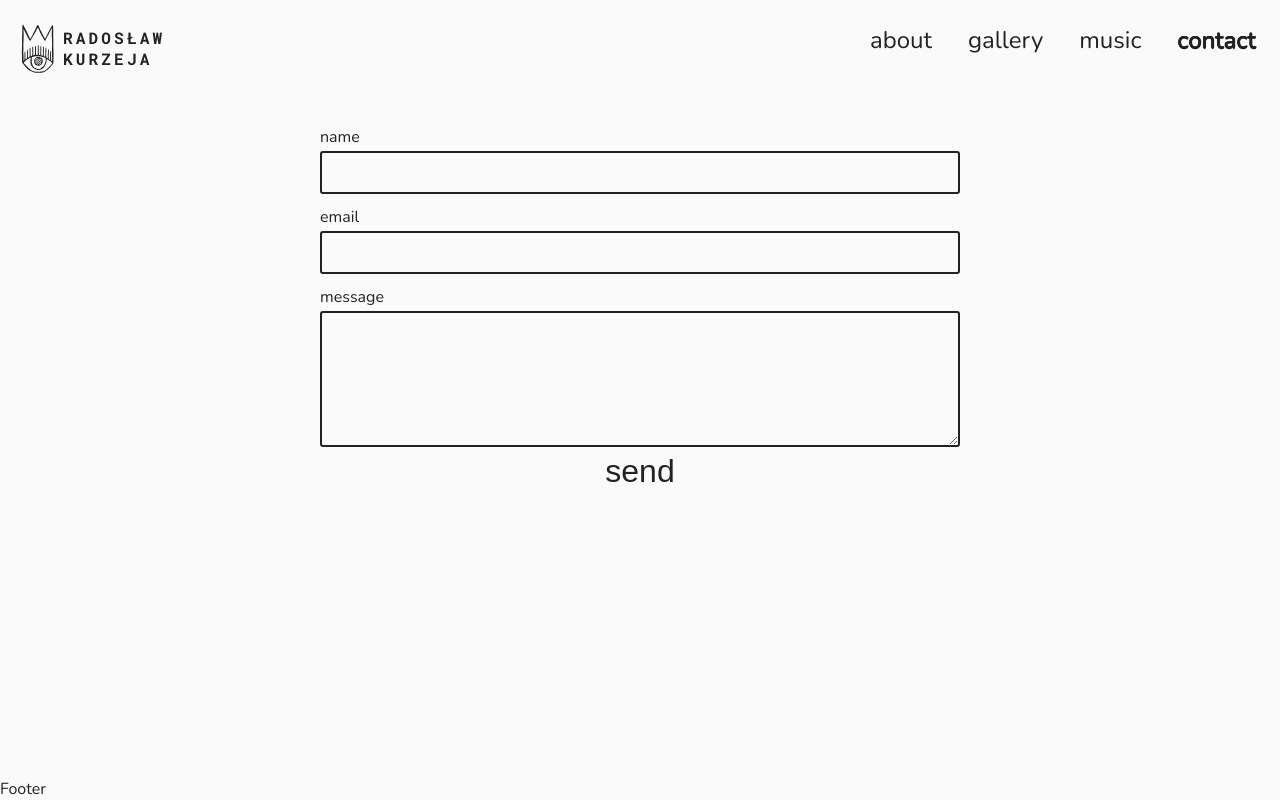
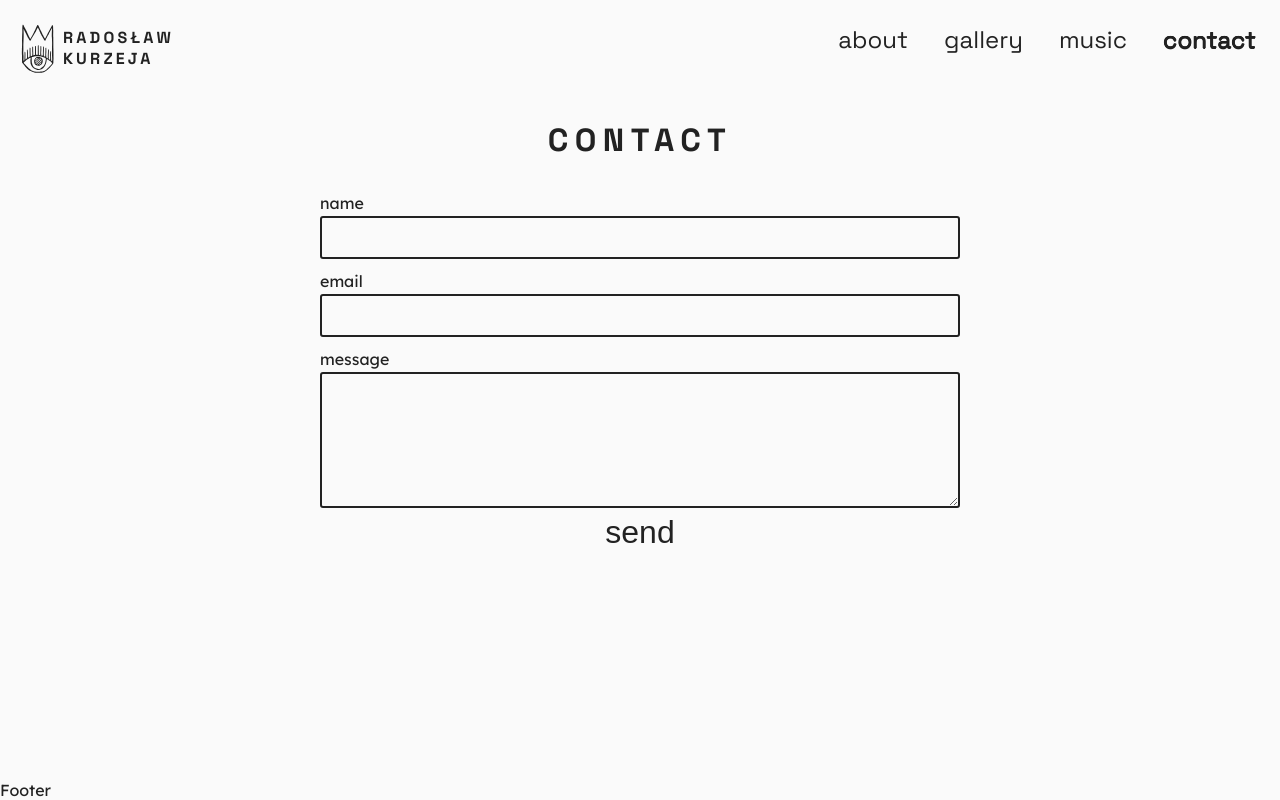
Before and after one commit to Ola-Cencora/Radek-Kurzeja-website, a React (Create React App) app: page /contact in a window 1280 px wide. Built offline with nearby package versions, Linux system fonts and the light colour scheme.

Commit message:
Import and use new fonts

```diff
--- a/src/components/features/Navigation/Navigation.module.scss
+++ b/src/components/features/Navigation/Navigation.module.scss
@@ -1,6 +1,8 @@
 @import './../../../styles/variables.scss';
 
 .navigation {
+    font-family: $font-header;
+    font-weight: $font-bold;
     position: fixed;
     top: 0;
     left: 0;
--- a/src/components/features/NavigationDesktop/NavigationDesktop.module.scss
+++ b/src/components/features/NavigationDesktop/NavigationDesktop.module.scss
@@ -8,5 +8,6 @@
     font-size: 1.5rem;
     text-transform: lowercase;
     padding: 0 $basic-size * 2 0 0;
+    font-family: $font-header;
   }
 }
--- a/src/components/pages/Contact/Contact.tsx
+++ b/src/components/pages/Contact/Contact.tsx
@@ -4,10 +4,10 @@
 
 const Contact: React.FC = () => {
   const [success, setSuccess] = useState(false);
-  console.log(success);
 
   return (
     <section className={styles.contact}>
+      <h1>Contact</h1>
       {!success && <ContactForm setSuccess={setSuccess} />}
       {success && (
         <div className={styles.contact__success}>
--- a/src/styles/global.scss
+++ b/src/styles/global.scss
@@ -1,5 +1,6 @@
 @import './variables.scss';
-@import url('https://fonts.googleapis.com/css2?family=Nunito:ital,wght@0,200..1000;1,200..1000&family=Roboto+Mono:ital,wght@0,100..700;1,100..700&display=swap');
+@import url('https://fonts.googleapis.com/css2?family=Space+Grotesk:wght@300..700&display=swap');
+@import url('https://fonts.googleapis.com/css2?family=Lexend+Deca:wght@100..900&display=swap');
 
 body {
   margin: 0;
@@ -7,6 +8,7 @@
   background-color: $color-light;
   color: $color-dark;
   font-family: $font-text;
+  font-weight: $font-regular;
 }
 
 main {
@@ -15,8 +17,15 @@
 
 h1 {
   font-family: $font-header;
+  font-weight: $font-bold;
   text-transform: uppercase;
   letter-spacing: .2em;
+}
+
+section h1 {
+  text-align: center;
+  font-size: 2rem;
+  margin-top: 0;
 }
 
 a {
--- a/src/styles/variables.scss
+++ b/src/styles/variables.scss
@@ -2,8 +2,11 @@
 $color-light: #FAFAFA; //semi white
 $color: #749C75; //green
 
-$font-text: "Nunito", sans-serif;
-$font-header: "Roboto Mono", monospace;
+$font-text: "Lexend Deca", sans-serif;
+$font-header: "Space Grotesk", sans-serif;
+$font-light: 200;
+$font-regular: 400;
+$font-bold: 700;
 
 $transition-color: color .15s linear;
 $transition-shadow: text-shadow .05s linear;
```
